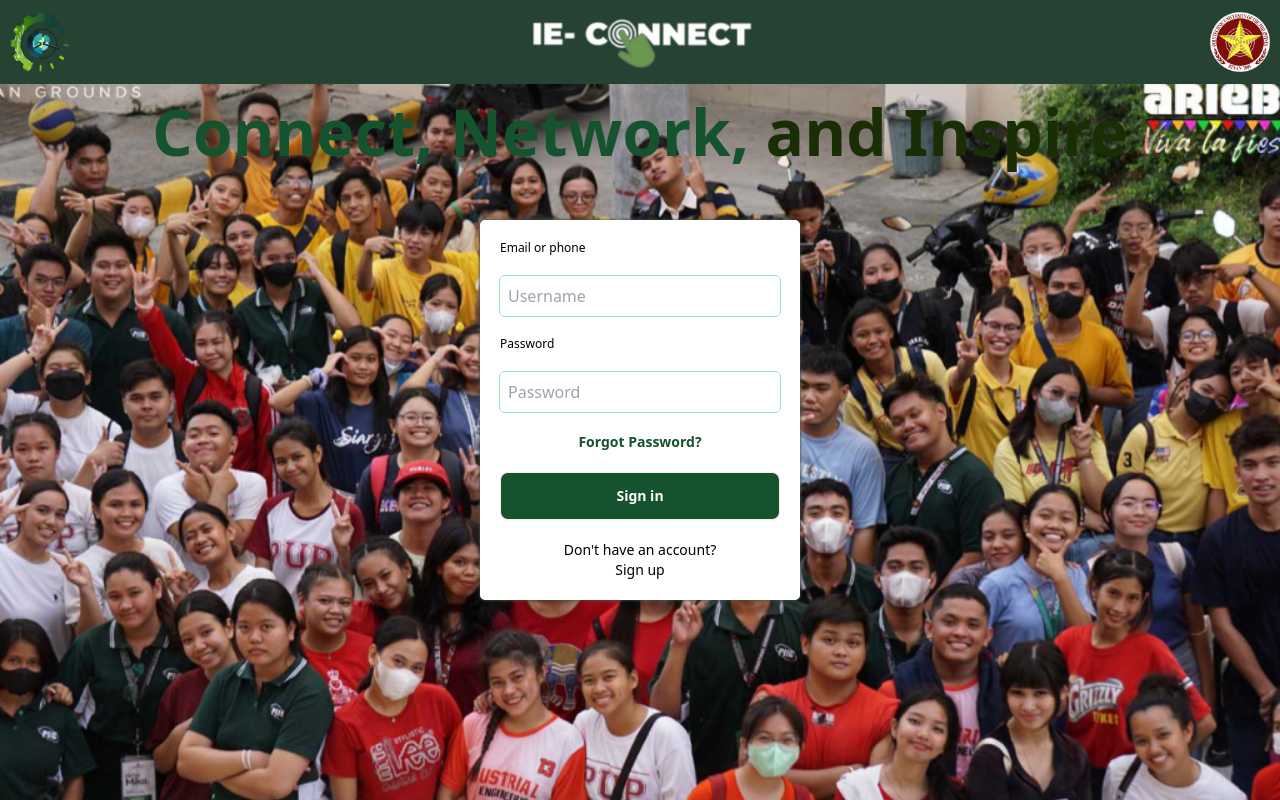
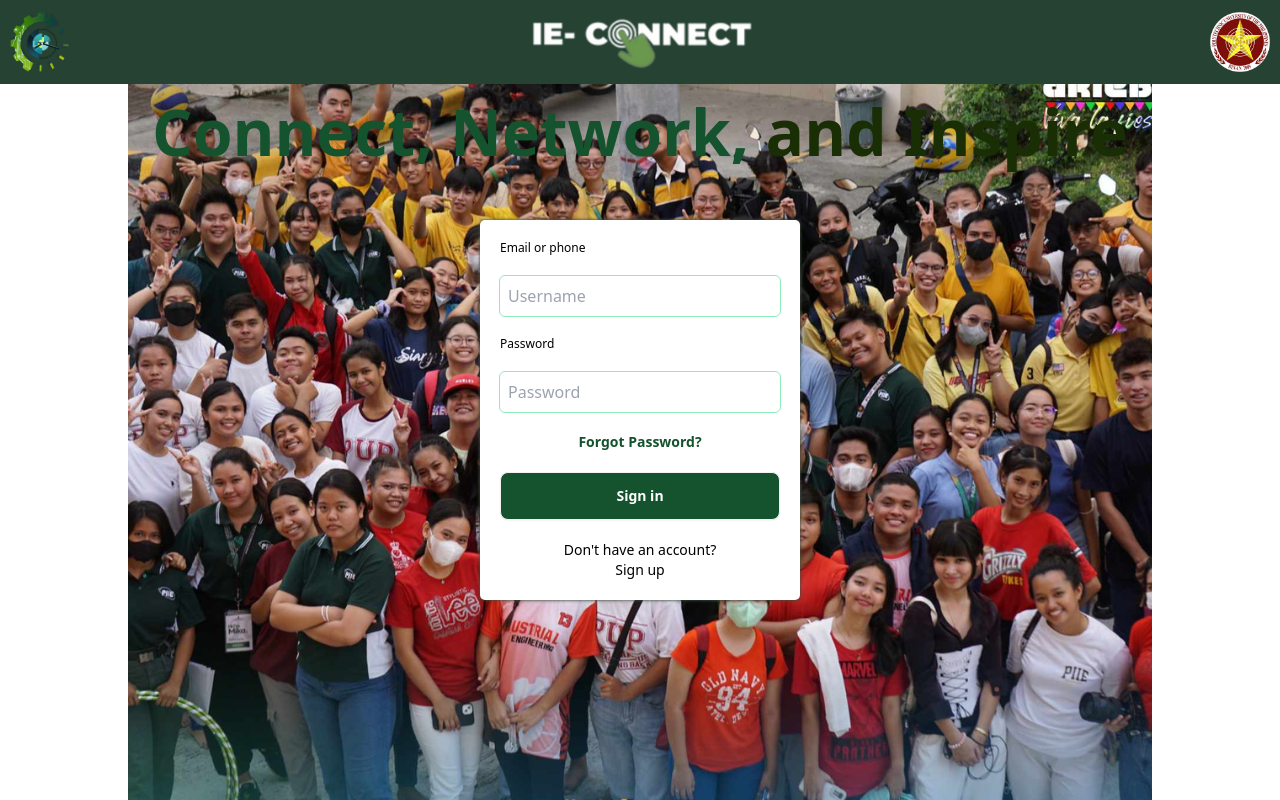
Before and after one commit to Jovan-CL/ie_capstone, a React (Vite) app in the folder client/: page /login in a window 1280 px wide. Shown: the top 800 px of the page. Built offline with nearby package versions, Linux system fonts and the light colour scheme.

Commit message:
fix location issue

```diff
--- a/client/src/index.css
+++ b/client/src/index.css
@@ -508,6 +508,10 @@ main {
   justify-content: center;
   align-items: center; */
   /* padding-top: 17rem; */
+  background-image: url("./assets/piie_background.png");
+  background-repeat: no-repeat;
+  background-position: center;
+  object-fit: contain;
 
   & > section > div > h1 {
     font-size: 4rem;
--- a/client/src/pages/Login.jsx
+++ b/client/src/pages/Login.jsx
@@ -63,13 +63,13 @@ const Login = () => {
       </header>
       <main className="login-main">
         <section>
-          <div>
+          {/* <div>
             <img
               className="w-full brightness-100 index-bg absolute"
               src={BACKGROUND}
               alt=""
             />
-          </div>
+          </div> */}
 
           <div className="pt-15">
             <h1 className="font-bold text-lime-950">
```
Also changed, not shown: 2 other files (tests, documents, lock files or other folders).
